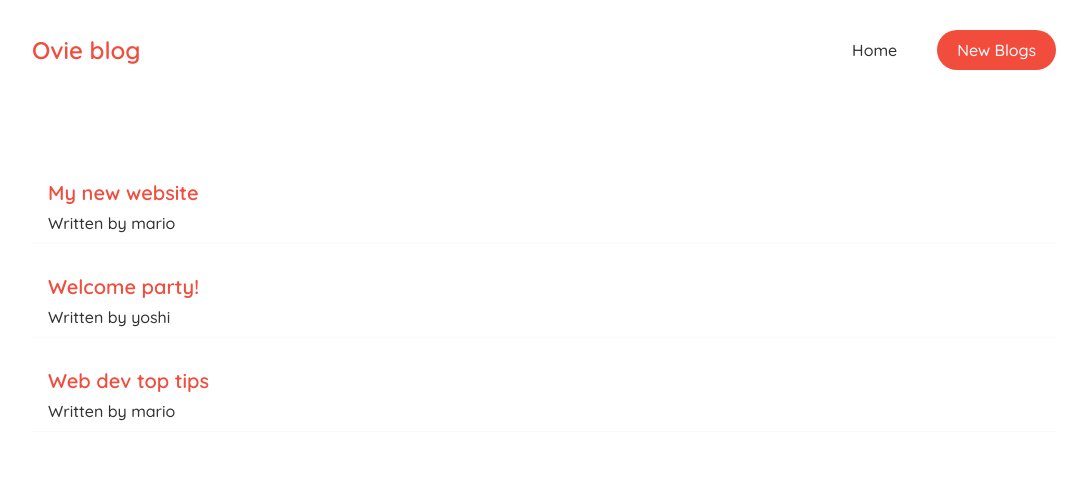
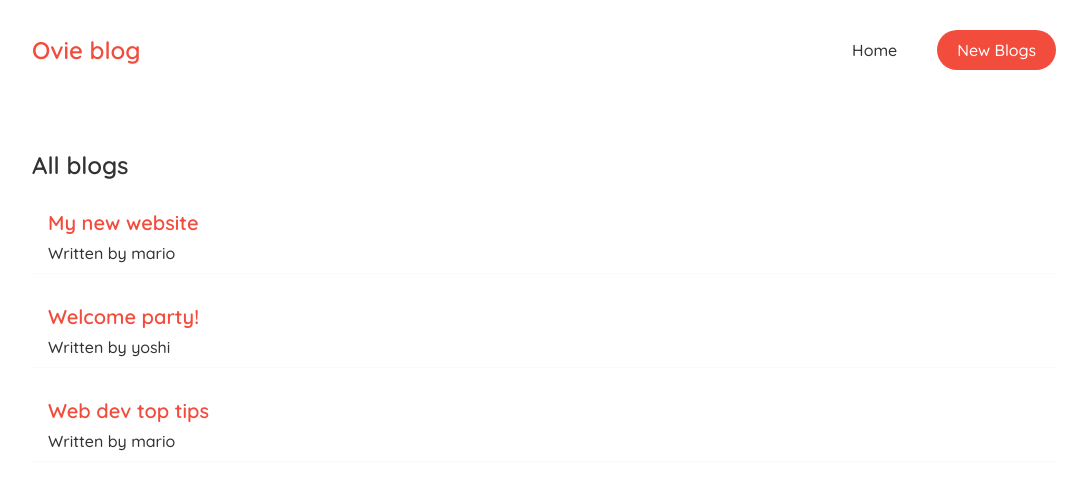
Before and after one commit to ovie009/ovie-blog, a React (Create React App) app: page / in a window 1280 px wide. Shown: the top 490 px of the page, without its empty margins (96-1183 px from the left). Built offline with nearby package versions, Linux system fonts and the light colour scheme.

Commit message:
using props

```diff
--- /dev/null
+++ b/src/Bloglist.js
@@ -0,0 +1,17 @@
+const Bloglist = (props) => {
+    const blogs = props.blogs;
+    const title = props.title;
+    return (
+        <div className="blog-list">
+            <h2>{title}</h2>
+            {blogs.map((blog) => (
+                <div className="blog-preview" key={blog.id}>
+                    <h2>{blog.title}</h2>
+                    <p>Written by {blog.author}</p>
+                </div>
+            ))}
+        </div>
+    );
+}
+
+export default Bloglist;
--- a/src/Home.js
+++ b/src/Home.js
@@ -1,8 +1,9 @@
 import { useState } from "react";
+import Bloglist from './Bloglist'
 
 const Home = () => {
 
-    const [blogs, setBlogs] = useState([
+    const [blogs] = useState([
         { title: 'My new website', body: 'lorem ipsum...', author: 'mario', id: 1 },
         { title: 'Welcome party!', body: 'lorem ipsum...', author: 'yoshi', id: 2 },
         { title: 'Web dev top tips', body: 'lorem ipsum...', author: 'mario', id: 3 }
@@ -10,12 +11,8 @@
 
     return (
         <div className="home">
-            {blogs.map((blog) => (
-                <div className="blog-preview" key={blog.id}>
-                    <h2>{blog.title}</h2>
-                    <p>Written by {blog.author}</p>
-                </div>
-            ))}
+            {/* passing props */}
+            <Bloglist blogs={blogs} title='All blogs'/>
         </div>
     );
 }
```
